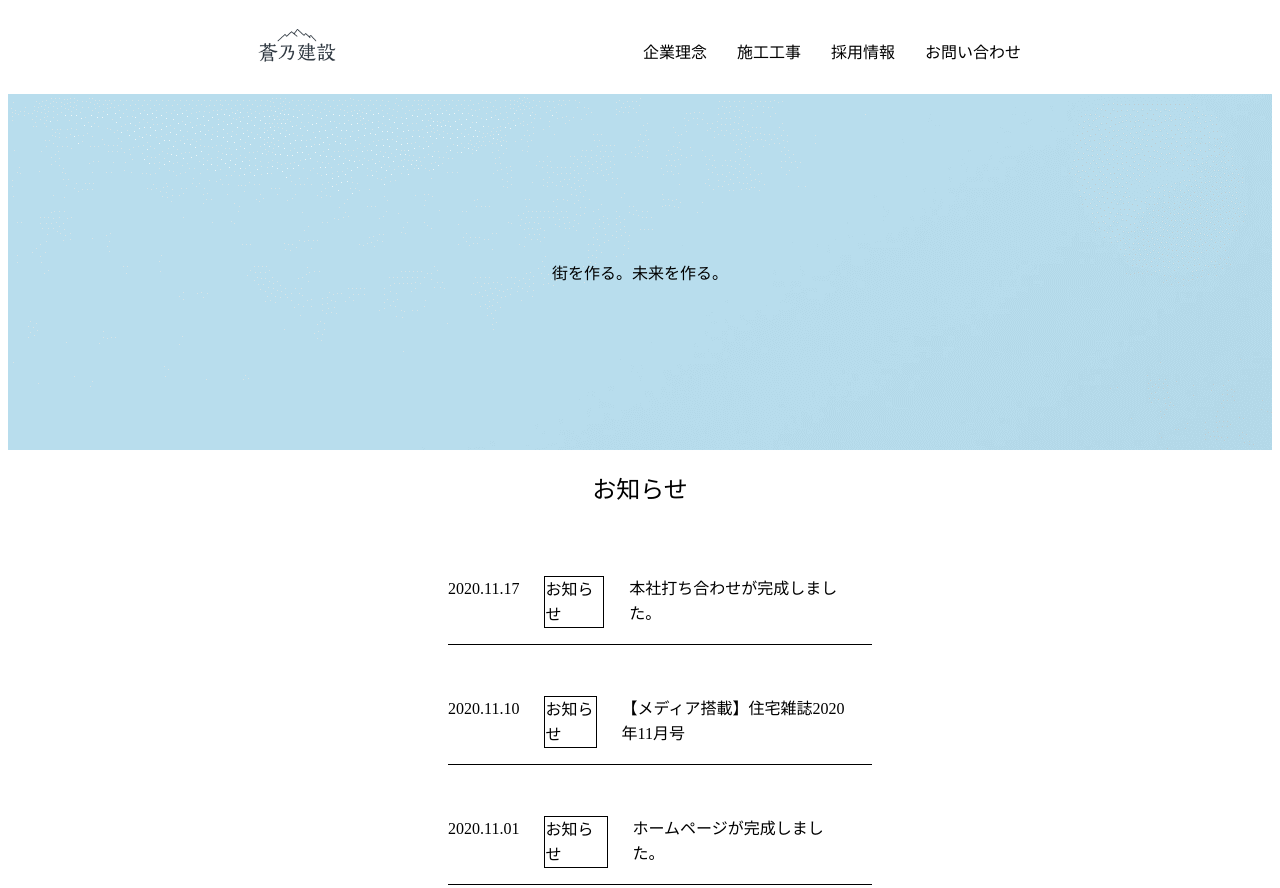
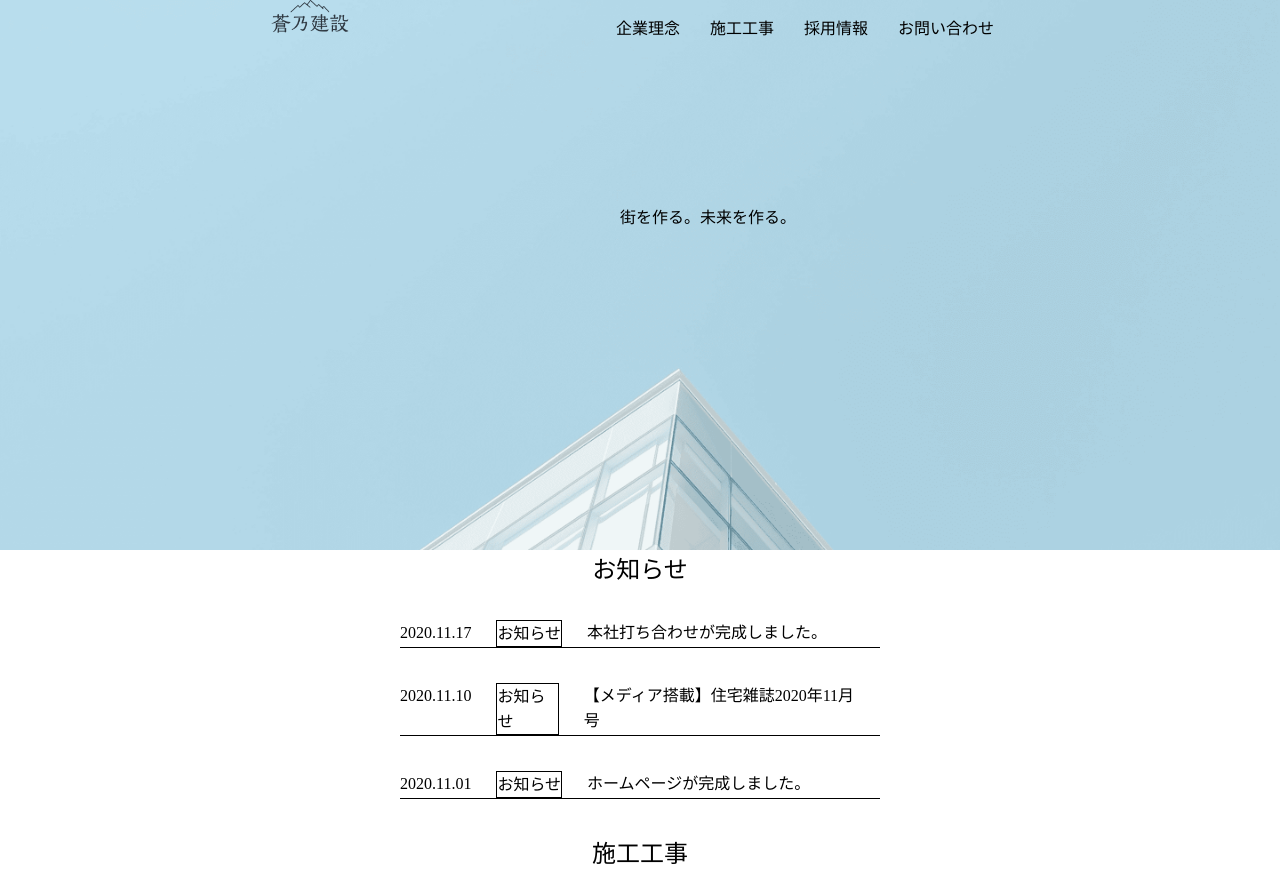
Before and after one commit to nagi-nagi-iam/aono, a plain HTML site: page index.html in a window 1280 px wide. Shown: the top 888 px of the page. Drawn offline with Linux system fonts and the light colour scheme.

Commit message:
Add files via upload

```diff
--- a/CSS/aono.css
+++ b/CSS/aono.css
@@ -4,13 +4,13 @@ body{
     font-family: serif;
 }
 
-#HEADER{
+.HEADER{
     display: flex;
+    justify-content: center;
 }
 
-#HEADER img{
+.HEADER img{
     width: 80px;
-    margin-left: 250px;
 }
 
 .hea-list{
@@ -29,10 +29,22 @@ a{
     color: black;
 }
 
+#HEAD{
+    text-align: center;
+    background-image: url(../img/MV/main.png);
+    background-size: cover;
+    background-position: center;
+    height: 550px;
+}
+
 .bg_test{
-    text-align: center;
-    padding: 150px;
-    background-image: url(/img/MV/main.png);
+    position: relative;
+}
+
+.bg_text{
+    position: absolute;
+    top: 150px;
+    left: 620px;
 }
 
 .title{
@@ -105,6 +117,8 @@ a{
     border-style: solid;
     border-width: thin;
     margin-top: 50px;
+    width: 500px;
+    margin: 50px auto
 }
 
 .link{
--- a/index.html
+++ b/index.html
@@ -6,12 +6,13 @@
     <meta http-equiv="X-UA-Compatible" content="IE=edge">
     <meta name="viewport" content="width=device-width, initial-scale=1.0">
     <link rel="stylesheet" href="./CSS/aono.css">
+    <link rel="stylesheet" href="./CSS/reset.css">
     <title>蒼乃建設ホームページ</title>
 </head>
 
 <body>
-    <header>
-        <div id="HEADER">
+    <header id="HEAD">
+        <div class="HEADER">
             <h1><img src="./img/header/header_logo.png" alt=""></h1>
             <nav>
                 <ul class="hea-list">
```
